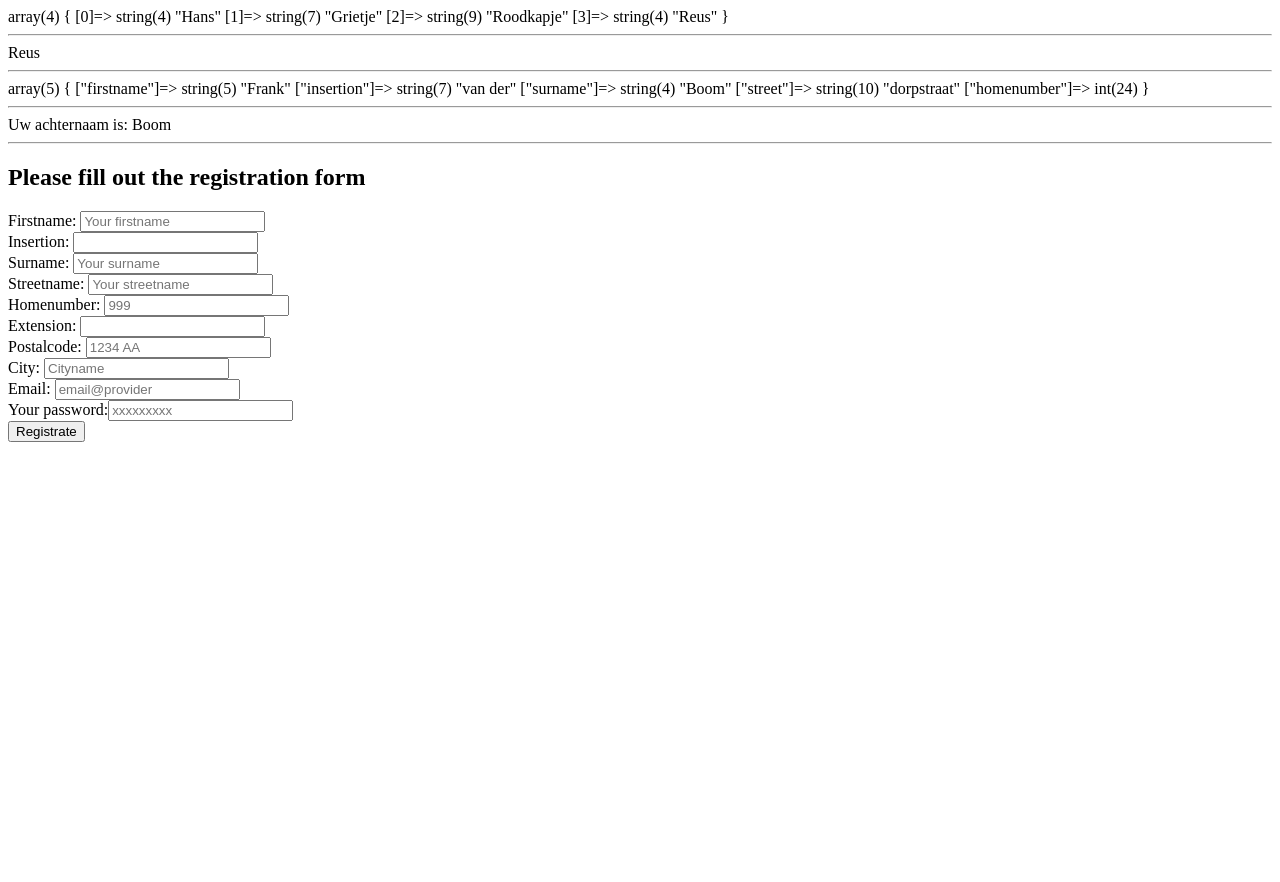
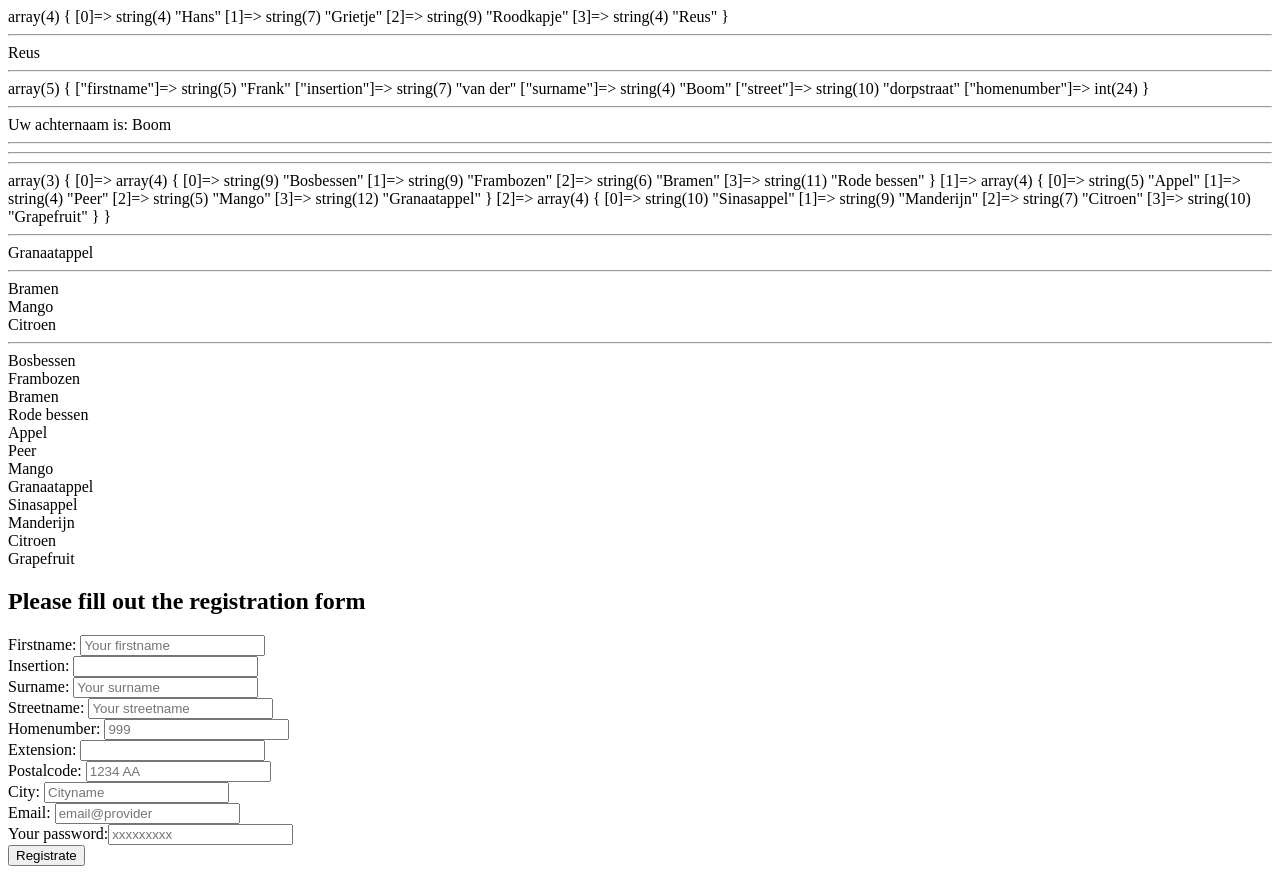
Before and after one commit to jdeklijn/PHP_C20_144, a PHP site: page /phpfiles/registration.php in a window 1280 px wide. Before the commit the page ends 442 px from the top, so only its background shows below. Run offline with PHP 8.4, Linux system fonts and the light colour scheme.

Commit message:
Update registration.php
Geneste arrays, het for statement en de foreach

```diff
--- a/phpfiles/registration.php
+++ b/phpfiles/registration.php
@@ -29,6 +29,31 @@ var_dump($aName);
 echo("<hr/>");
 echo("Uw achternaam is: ".$aName['surname']);
 echo("<hr/>");
+$aDemoVariables = array("string",234523,54.13456,true);
+echo("<hr/>");
+echo("<hr/>");
+
+// An array with fruitstypes
+$aSoftFruits = array("Bosbessen","Frambozen","Bramen","Rode bessen");
+$aHardFruits = array("Appel","Peer","Mango","Granaatappel");
+$aCitrusFruits = array("Sinasappel","Manderijn","Citroen","Grapefruit");
+// An array filled with fruits
+$aFruits = array($aSoftFruits,$aHardFruits,$aCitrusFruits);
+var_dump($aFruits);
+echo("<hr/>");
+echo($aFruits[1][3]);
+echo("<hr/>");
+foreach($aFruits as $aFruitarray){
+    echo($aFruitarray[2]."<br/>");
+} // End foreach fruit
+echo("<hr/>");
+for($iCounter = 0;$iCounter<=2;$iCounter++){
+    for($iKeyCounter=0;$iKeyCounter<=3;$iKeyCounter++){
+        echo($aFruits[$iCounter][$iKeyCounter]."<br/>");
+    } // End for keycounter
+} // End for iCounter
+
+
 
 // ======================= File handling ==========================
 
```
